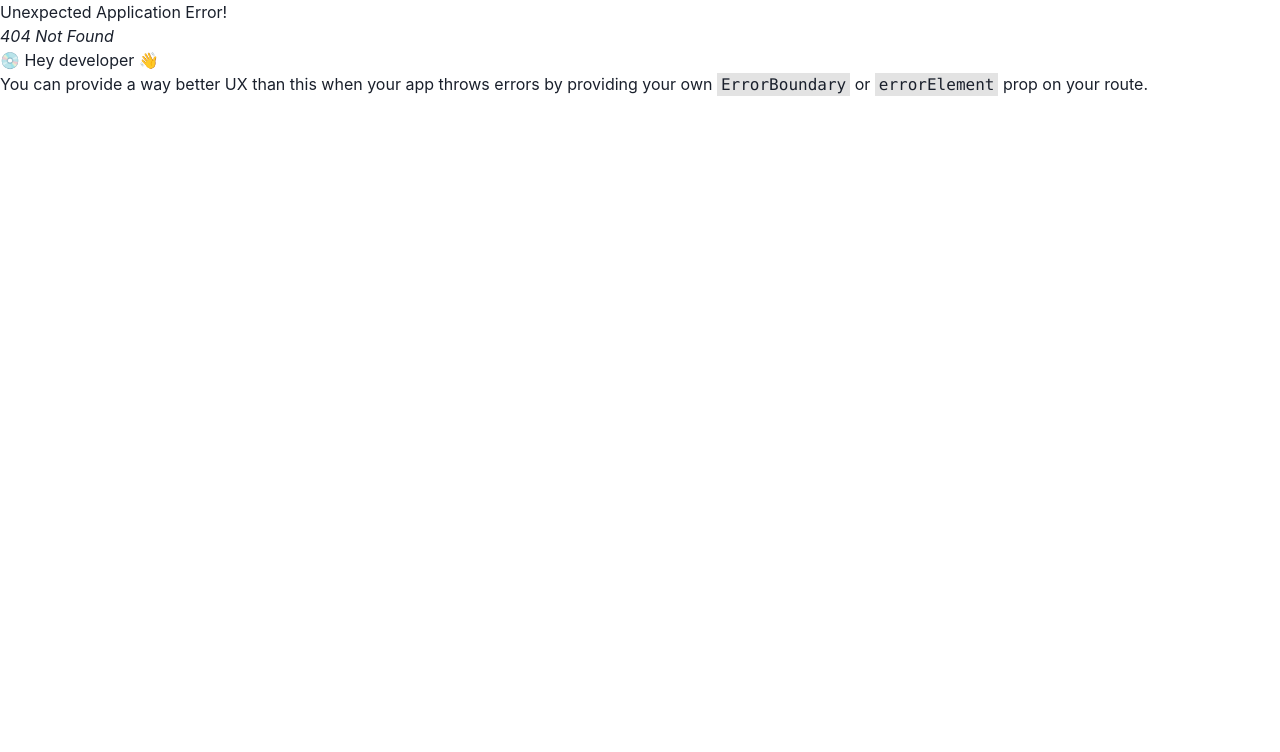
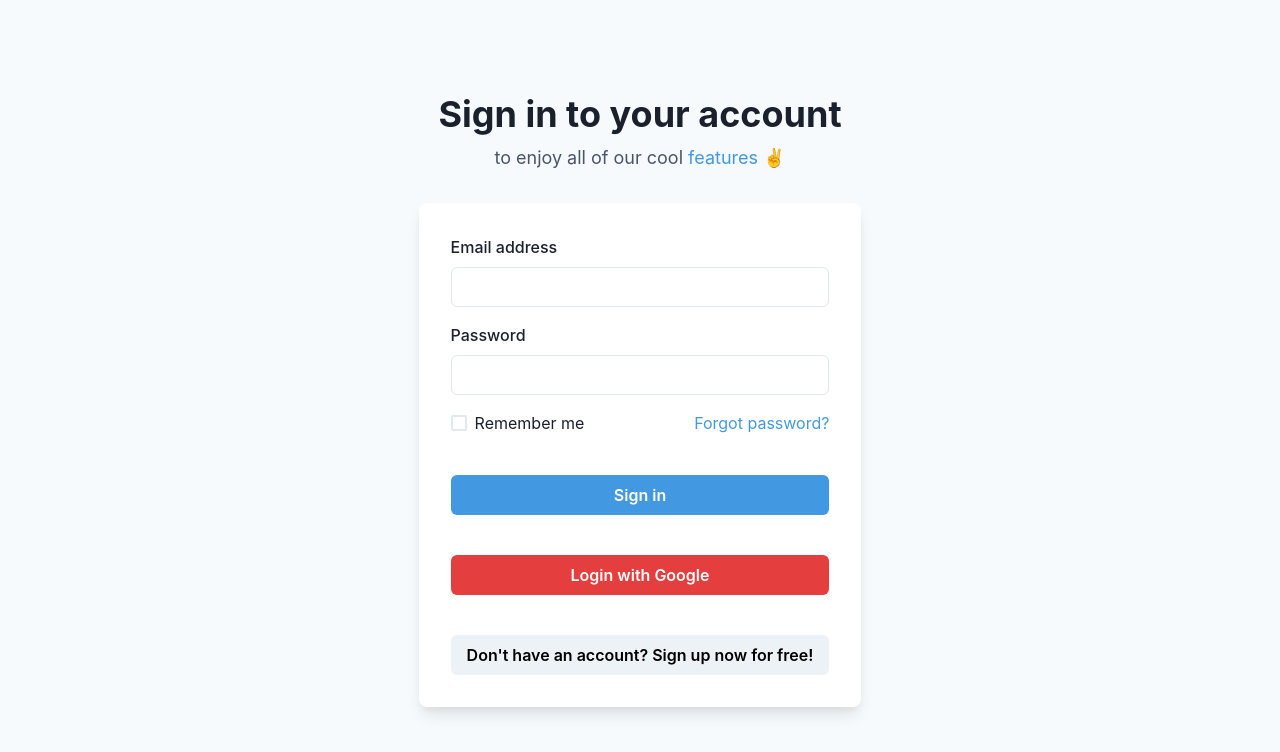
Before and after one commit to thienbanho/Fitness-Shop, a React (Vite) app: page /SignIn in a window 1280 px wide. Before the commit this address had no page. Shown: the top 752 px of the page. Built offline with nearby package versions, Linux system fonts and the light colour scheme.

Commit message:
Add login and signup pages with Google login and signup button

```diff
--- a/src/App.jsx
+++ b/src/App.jsx
@@ -15,6 +15,7 @@ import Forum from './pages/Forum/Forum'
 import ProductDetail from './pages/DetailProduct/DetailProduct'
 import UploadProduct from './pages/UploadProduct/UploadProduct'
 import Payment from './pages/Payment/Payment'
+import SignIn from './pages/SignIn/SignIn'
 
 // router and routes
 const router = createBrowserRouter(
@@ -28,6 +29,7 @@ const router = createBrowserRouter(
       <Route path="DetailProduct" element={<ProductDetail />} />
       <Route path="UploadProduct" element={<UploadProduct />} />
       <Route path="Payment" element={<Payment />} />
+      <Route path="SignIn" element={<SignIn />} />
 
     </Route>
   )
--- a/src/components/navbar/navbar.jsx
+++ b/src/components/navbar/navbar.jsx
@@ -84,7 +84,7 @@ export default function WithSubnavigation() {
             fontSize={"sm"}
             fontWeight={400}
             variant={"link"}
-            href={"#"}
+            href={"/SignIn"}
           >
             Sign In
           </Button>
--- /dev/null
+++ b/src/pages/SignIn/SignIn.jsx
@@ -0,0 +1,102 @@
+"use client";
+
+import React from "react";
+import {
+  Flex,
+  Box,
+  FormControl,
+  FormLabel,
+  Input,
+  Checkbox,
+  Stack,
+  Button,
+  Heading,
+  Text,
+  useColorModeValue,
+} from "@chakra-ui/react";
+
+const SignIn = () => {
+  return (
+    <Flex
+      minH="100vh"
+      align="center"
+      justify="center"
+      bg={useColorModeValue("gray.50", "gray.800")}
+    >
+      <Stack spacing={8} mx="auto" maxW="lg" py={12} px={6}>
+        <Stack align="center">
+          <Heading fontSize="4xl">Sign in to your account</Heading>
+          <Text fontSize="lg" color="gray.600">
+            to enjoy all of our cool{" "}
+            <Text as="span" color="blue.400">
+              features
+            </Text>{" "}
+            ✌️
+          </Text>
+        </Stack>
+        <Box
+          rounded="lg"
+          bg={useColorModeValue("white", "gray.700")}
+          boxShadow="lg"
+          p={8}
+        >
+          <Stack spacing={4}>
+            <FormControl id="email">
+              <FormLabel>Email address</FormLabel>
+              <Input type="email" />
+            </FormControl>
+            <FormControl id="password">
+              <FormLabel>Password</FormLabel>
+              <Input type="password" />
+            </FormControl>
+            <Stack spacing={10}>
+              <Stack
+                direction={{ base: "column", sm: "row" }}
+                align="start"
+                justify="space-between"
+              >
+                <Checkbox>Remember me</Checkbox>
+                <Text color="blue.400">Forgot password?</Text>
+              </Stack>
+              <Button
+                bg="blue.400"
+                color="white"
+                _hover={{
+                  bg: "blue.500",
+                }}
+              >
+                Sign in
+              </Button>
+              <Button
+                bg="red.500"
+                color="white"
+                _hover={{
+                  bg: "red.600",
+                }}
+                onClick={() => {
+                  // Add your Google sign-in logic here
+                  alert("Redirecting to Google Login...");
+                }}
+              >
+                Login with Google
+              </Button>
+              <Button
+                as="a"
+                href="/SignUp"
+                bg="gray.100"
+                color="black"
+                _hover={{
+                  bg: "gray.200",
+                }}
+              >
+                Don't have an account? Sign up now for free!
+              </Button>
+            </Stack>
+          </Stack>
+        </Box>
+      </Stack>
+    </Flex>
+  );
+};
+
+export default SignIn;
```
